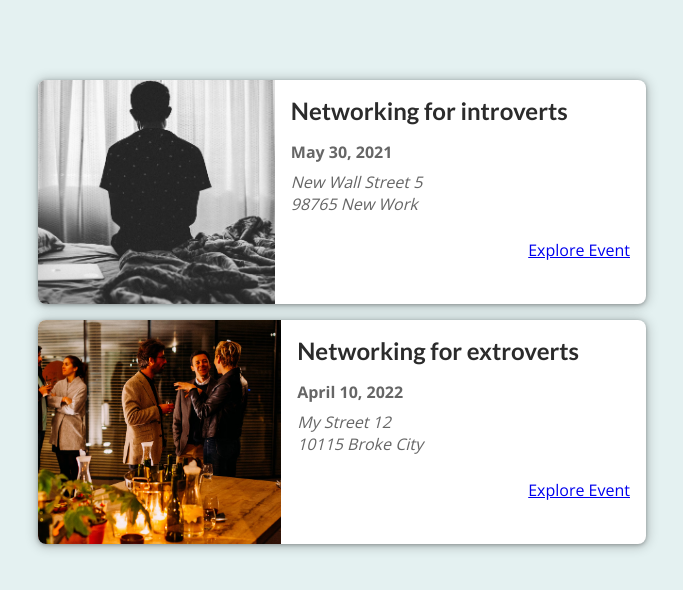
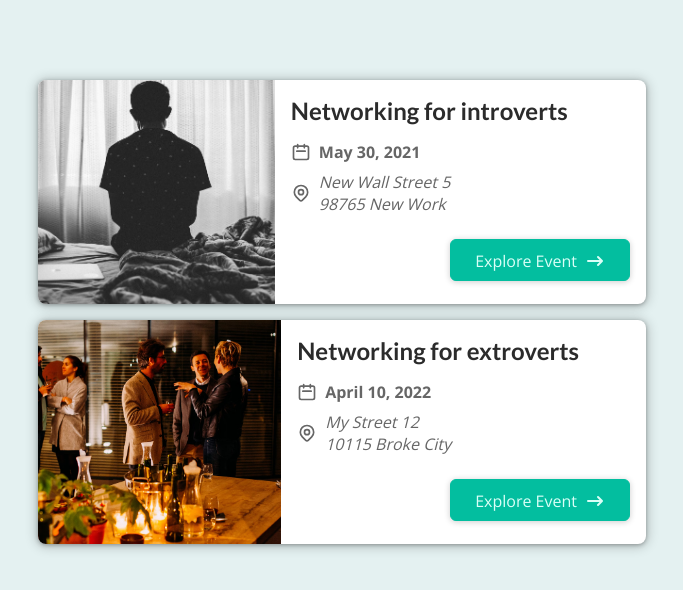
Before and after one commit to Vasant-Mestry-11/events-page-router-app, a Next.js app: page / in a window 1280 px wide. Shown: the top 590 px of the page, without its empty margins (298-981 px from the left). Built offline with nearby package versions, Linux system fonts and the light colour scheme.

Commit message:
:lipstick: Main event page

```diff
--- a/components/events/event-item.js
+++ b/components/events/event-item.js
@@ -1,5 +1,8 @@
-import Link from "next/link";
 import classes from './event-item.module.css';
+import Button from "../ui/button";
+import DateIcon from '../icons/date-icon';
+import AddressIcon from '../icons/address-icon';
+import ArrowRightIcon from '../icons/arrow-right-icon';
 
 export default function EventItem({ title, image, date, location, id }) {
 
@@ -18,14 +21,23 @@
       <div className={classes.summary}>
         <h2>{title}</h2>
         <div className={classes.date}>
+          <DateIcon />
           <time>{humanReadableDate}</time>
         </div>
         <div className={classes.address}>
+          <AddressIcon />
           <address>{formattedAddress}</address>
         </div>
       </div>
       <div className={classes.actions}>
-        <Link href={exploreEventLink}>Explore Event</Link>
+        <Button href={exploreEventLink}>
+          <span>
+            Explore Event
+          </span>
+          <span className={classes.icon}>
+            <ArrowRightIcon />
+          </span>
+        </Button>
       </div>
     </div>
   </li>
--- /dev/null
+++ b/components/icons/address-icon.js
@@ -0,0 +1,25 @@
+function AddressIcon() {
+  return (
+    <svg
+      xmlns='http://www.w3.org/2000/svg'
+      fill='none'
+      viewBox='0 0 24 24'
+      stroke='currentColor'
+    >
+      <path
+        strokeLinecap='round'
+        strokeLinejoin='round'
+        strokeWidth={2}
+        d='M17.657 16.657L13.414 20.9a1.998 1.998 0 01-2.827 0l-4.244-4.243a8 8 0 1111.314 0z'
+      />
+      <path
+        strokeLinecap='round'
+        strokeLinejoin='round'
+        strokeWidth={2}
+        d='M15 11a3 3 0 11-6 0 3 3 0 016 0z'
+      />
+    </svg>
+  );
+}
+
+export default AddressIcon;
--- /dev/null
+++ b/components/icons/arrow-right-icon.js
@@ -0,0 +1,17 @@
+function ArrowRightIcon() {
+  return (
+    <svg
+      xmlns='http://www.w3.org/2000/svg'
+      viewBox='0 0 20 20'
+      fill='currentColor'
+    >
+      <path
+        fillRule='evenodd'
+        d='M12.293 5.293a1 1 0 011.414 0l4 4a1 1 0 010 1.414l-4 4a1 1 0 01-1.414-1.414L14.586 11H3a1 1 0 110-2h11.586l-2.293-2.293a1 1 0 010-1.414z'
+        clipRule='evenodd'
+      />
+    </svg>
+  );
+}
+
+export default ArrowRightIcon;
--- /dev/null
+++ b/components/icons/date-icon.js
@@ -0,0 +1,19 @@
+function DateIcon() {
+  return (
+    <svg
+      xmlns='http://www.w3.org/2000/svg'
+      fill='none'
+      viewBox='0 0 24 24'
+      stroke='currentColor'
+    >
+      <path
+        strokeLinecap='round'
+        strokeLinejoin='round'
+        strokeWidth={2}
+        d='M8 7V3m8 4V3m-9 8h10M5 21h14a2 2 0 002-2V7a2 2 0 00-2-2H5a2 2 0 00-2 2v12a2 2 0 002 2z'
+      />
+    </svg>
+  );
+}
+
+export default DateIcon;
--- /dev/null
+++ b/components/ui/button.js
@@ -0,0 +1,8 @@
+import Link from "next/link";
+import classes from './button.module.css'
+
+export default function Button({
+  children, href
+}) {
+  return <Link href={href} className={classes.btn}>{children}</Link>
+}
--- /dev/null
+++ b/components/ui/button.module.css
@@ -0,0 +1,18 @@
+.btn {
+  text-decoration: none;
+  cursor: pointer;
+  font: inherit;
+  background-color: #03be9f;
+  border: 1px solid #03be9f;
+  border-radius: 6px;
+  color: #dafff7;
+  padding: 0.5rem 1.5rem;
+  text-align: center;
+  box-shadow: 0 1px 6px rgba(0, 0, 0, 0.2);
+}
+
+.btn:hover,
+.btn:active {
+  background-color: #02afa1;
+  border-color: #02afa1;
+}
```
